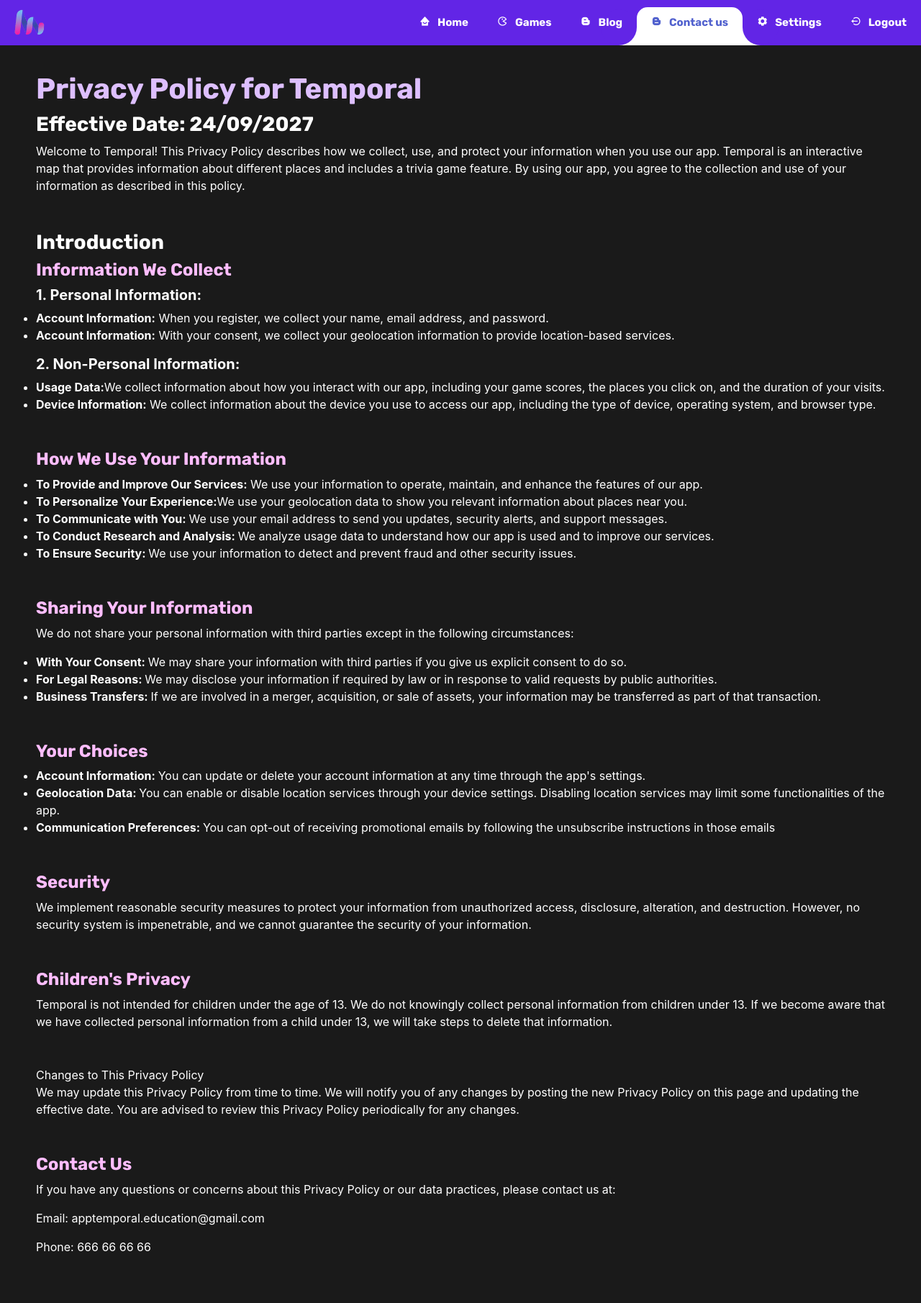
After one commit to Fortuna-457/Temporal, a Django app: page /privacyPolicy/ in a window 1280 px wide. The commit adds this page. Shown: the whole page at 72% size. Run offline with Django 5.2, Linux system fonts and the light colour scheme; a user stored in the database is signed in; style sheets or scripts are compiled from the project's sources.

Commit message:
té con galletas - privacy policy y el 404 maquetado

```diff
--- a/Temporal/settings.py
+++ b/Temporal/settings.py
@@ -24,8 +24,9 @@ SECRET_KEY = 'django-insecure-oil*1@vb^bekv^yd9m$50ezft$(e3jwy#wo%iu_v-q-9ksrgw7
 
 # SECURITY WARNING: don't run with debug turned on in production!
 DEBUG = True
+ALLOWED_HOSTS = ["127.0.0.1"]
 
-ALLOWED_HOSTS = []
+# ALLOWED_HOSTS = []
 
 
 # Application definition
--- a/Temporal/urls.py
+++ b/Temporal/urls.py
@@ -18,6 +18,10 @@ from django.contrib import admin
 from django.urls import include, path
 from appTemporal import views
 from django.contrib.auth import views as auth_views
+from appTemporal.views import error_404
+from django.conf.urls import handler404
+
+handler404 = error_404
 
 # Configuración de las URLs para el proyecto Temporal.
 urlpatterns = [
--- /dev/null
+++ b/appTemporal/static/css/privacyPolicy.css
@@ -0,0 +1,36 @@
+*,
+*::before,
+*::after {
+  padding: 0;
+  margin: 0;
+  box-sizing: border-box;
+}
+
+body {
+  background-color: #1a1a1a;
+  color: white;
+}
+
+.privacy-policy {
+  padding: 100px 50px 50px 50px;
+}
+
+h1, h4, h3 {
+  font-family: "Rubik", sans-serif;
+}
+
+h1 {
+  color: #ddbfff;
+}
+
+.part-pp {
+  margin-top: 50px;
+}
+
+span, h5 {
+  font-weight: bold;
+}
+
+h4 {
+  color: #ffbdff;
+}
--- /dev/null
+++ b/appTemporal/static/css/sass/privacyPolicy.scss
@@ -0,0 +1,28 @@
+@import './general.scss';
+
+body{
+    background-color: #1a1a1a;
+    color: white;
+}
+
+.privacy-policy{
+    padding: 100px 50px 50px 50px;
+}
+h1, h4,h3{
+    font-family: "Rubik", sans-serif;
+}
+h1{
+    color: getColor("lightPurple");
+}
+
+.part-pp{
+    margin-top: 50px;
+}
+
+span, h5{
+    font-weight: bold;
+}
+
+h4{
+    color: #ffbdff;
+}
--- /dev/null
+++ b/appTemporal/templates/layouts/privacyPolicy.html
@@ -0,0 +1,146 @@
+{% extends '../Base/base.html' %}
+{% load static %}
+
+{% block title %}
+	Privacy policy
+{% endblock title %}
+
+{% block extra_head %}
+	<!--
+		<link rel="preconnect" href="https://fonts.googleapis.com">
+		<link rel="preconnect" href="https://fonts.gstatic.com" crossorigin>
+	-->
+<link href="{% static 'css/privacyPolicy.css' %}" rel="stylesheet">
+{% endblock extra_head %}
+
+{% block active_template %}
+  <ul class="navbar-nav ml-auto">
+    <div class="hori-selector">
+      <div class="left"></div>
+      <div class="right"></div>
+    </div>
+    <li class="nav-item">
+      <a class="nav-link" href="{% url 'index' %}">
+        <i class='bx bxs-home-smile'></i>Home
+      </a>
+    </li>
+    <li class="nav-item">
+      <a class="nav-link" href="{% url 'games' %}">
+        <i class='bx bx-game'></i>Games
+      </a>
+    </li>
+    <li class="nav-item">
+      <a class="nav-link" href="#">
+        <i class='bx bxl-blogger'></i>Blog
+      </a>
+    </li>
+    <li class="nav-item  active">
+      <a class="nav-link" href="#">
+        <i class='bx bxl-blogger'></i>Contact us
+      </a>
+    </li>
+    <li class="nav-item">
+      <a class="nav-link" href="#">
+        <i class='bx bxs-cog'></i>Settings
+      </a>
+    </li>
+    <li class="nav-item">
+      {% if user.is_authenticated %}
+        <a class="nav-link" href="{% url 'logout' %}">
+          <i class='bx bx-log-out-circle'></i>Logout
+        </a>
+      {% else %}
+        <a class="nav-link" href="{% url 'login' %}">
+          <i class='bx bx-log-in-circle'></i>Login
+        </a>
+      {% endif %}
+    </li>
+  </ul>
+{% endblock active_template %}
+
+
+{% block content %}
+
+
+<div class="privacy-policy">
+  <div class="header-pp">
+      <h1>Privacy Policy for Temporal</h1>
+      <h3>Effective Date: 24/09/2027</h3>
+      <p>Welcome to Temporal! This Privacy Policy describes how we collect, use, and protect your information when you use our app. Temporal is an interactive map that provides information about different places and includes a trivia game feature. By using our app, you agree to the collection and use of your information as described in this policy.</p>
+    </p>
+  </div>
+  <div class="body-pp">
+
+    <div class="part-pp">
+      <h3>Introduction</h3>
+      <h4>Information We Collect</h4>
+
+        <h5>1. Personal Information:</h5>
+        <ul>
+          <li><span>Account Information:</span> When you register, we collect your name, email address, and password.</li>
+          <li><span>Account Information:</span> With your consent, we collect your geolocation information to provide location-based services.</li>
+        </ul>
+
+        <h5>2. Non-Personal Information:</h5>
+        <ul>
+          <li><span>Usage Data:</span>We collect information about how you interact with our app, including your game scores, the places you click on, and the duration of your visits.</li>
+          <li><span>Device Information:</span>  We collect information about the device you use to access our app, including the type of device, operating system, and browser type.</li>
+        </ul>
+    </div>
+
+    <div class="part-pp">
+      <h4>How We Use Your Information</h4>
+        <ul>
+          <li><span>To Provide and Improve Our Services:</span> We use your information to operate, maintain, and enhance the features of our app.</li>
+          <li><span>To Personalize Your Experience:</span>We use your geolocation data to show you relevant information about places near you.</li>
+          <li><span>To Communicate with You: </span>We use your email address to send you updates, security alerts, and support messages.</li>
+          <li><span>To Conduct Research and Analysis: </span> We analyze usage data to understand how our app is used and to improve our services.</li>
+          <li><span>To Ensure Security: </span> We use your information to detect and prevent fraud and other security issues.</li>
+        </ul>
+    </div>
+
+    <div class="part-pp">
+      <h4>Sharing Your Information</h4>
+      <p>We do not share your personal information with third parties except in the following circumstances:</p>
+        <ul>
+          <li><span>With Your Consent: </span> We may share your information with third parties if you give us explicit consent to do so. </li>
+          <li><span>For Legal Reasons: </span>We may disclose your information if required by law or in response to valid requests by public authorities.</li>
+          <li><span>Business Transfers: </span>If we are involved in a merger, acquisition, or sale of assets, your information may be transferred as part of that transaction.</li>
+        </ul>
+    </div>
+
+    <div class="part-pp">
+      <h4>Your Choices</h4>
+        <ul>
+          <li><span>Account Information: </span> You can update or delete your account information at any time through the app's settings. </li>
+          <li><span>Geolocation Data: </span> You can enable or disable location services through your device settings. Disabling location services may limit some functionalities of the app.</li>
+          <li><span>Communication Preferences: </span> You can opt-out of receiving promotional emails by following the unsubscribe instructions in those emails</li>
+        </ul>
+    </div>
+
+    <div class="part-pp">
+      <h4>Security</h4>
+      <p>We implement reasonable security measures to protect your information from unauthorized access, disclosure, alteration, and destruction. However, no security system is impenetrable, and we cannot guarantee the security of your information.</p>
+    </div>
+
+    <div class="part-pp">
+      <h4>Children's Privacy</h4>
+      <p>Temporal is not intended for children under the age of 13. We do not knowingly collect personal information from children under 13. If we become aware that we have collected personal information from a child under 13, we will take steps to delete that information.</p>
+    </div>
+
+    <div class="part-pp">
+      </h4>Changes to This Privacy Policy</h4>
+      <p>We may update this Privacy Policy from time to time. We will notify you of any changes by posting the new Privacy Policy on this page and updating the effective date. You are advised to review this Privacy Policy periodically for any changes.</p>
+    </div>
+
+    <div class="part-pp">
+      <h4>Contact Us</h4>
+      <p>If you have any questions or concerns about this Privacy Policy or our data practices, please contact us at:</p>
+      <p>Email: apptemporal.education@gmail.com</p>
+      <p>Phone: 666 66 66 66</p>
+    </div>
+
+  </div>
+</div>
+
+{% endblock content %}
--- a/appTemporal/urls.py
+++ b/appTemporal/urls.py
@@ -1,4 +1,4 @@
-from django.urls import path, include
+from django.urls import path
 from django.contrib import admin
 from . import views
 
@@ -15,6 +15,8 @@ urlpatterns = [
     path('register/', views.register, name='register'),
     # Url de la página de mapas
     path('maps/', views.mapsView, name='maps'),
-    # Url de la página de mapas
+    # Url de la página de contacto
     path('contact/', views.contactView, name='contact'),
+     # Url de la página de privacy policy
+    path('privacyPolicy/', views.privacyPolicyView, name='privacyPolicy'),
 ]
--- a/appTemporal/views.py
+++ b/appTemporal/views.py
@@ -7,11 +7,19 @@ from appTemporal.models import ExtraFields, Place
 import json
 from django.http import JsonResponse
 import openai
+from django.http import HttpResponseNotFound
 
 # Configura tu API key de OpenAI
 openai.api_key = "sk-proj-zKkILdlWgX9u28wMElNtT3BlbkFJABlCSDOdREzD3IbU6Cgo"
 
 # Create your views here.
+
+def error_404(request, exception):
+    return render(request, 'layouts/404.html', {}, status=404)
+
+
+# def custom_404(request, exception):
+#     return HttpResponseNotFound('<h1>Page not found</h1>')
 
 def index(request):
     if 'username' in request.COOKIES:
@@ -20,6 +28,11 @@ def index(request):
         user = user_model.objects.get(username=username)
         login(request, user)
     return render(request, 'layouts/index.html')
+
+
+@login_required
+def privacyPolicyView(request):
+    return render(request, 'layouts/privacyPolicy.html')
 
 
 @login_required
```
Also changed, not shown: appTemporal/static/css/404.css (added, +38 -0 lines), appTemporal/static/css/particles.css (+164 -164 lines), appTemporal/static/css/sass/404.scss (added, +34 -0 lines), appTemporal/templates/layouts/404.html (added, +90 -0 lines).
